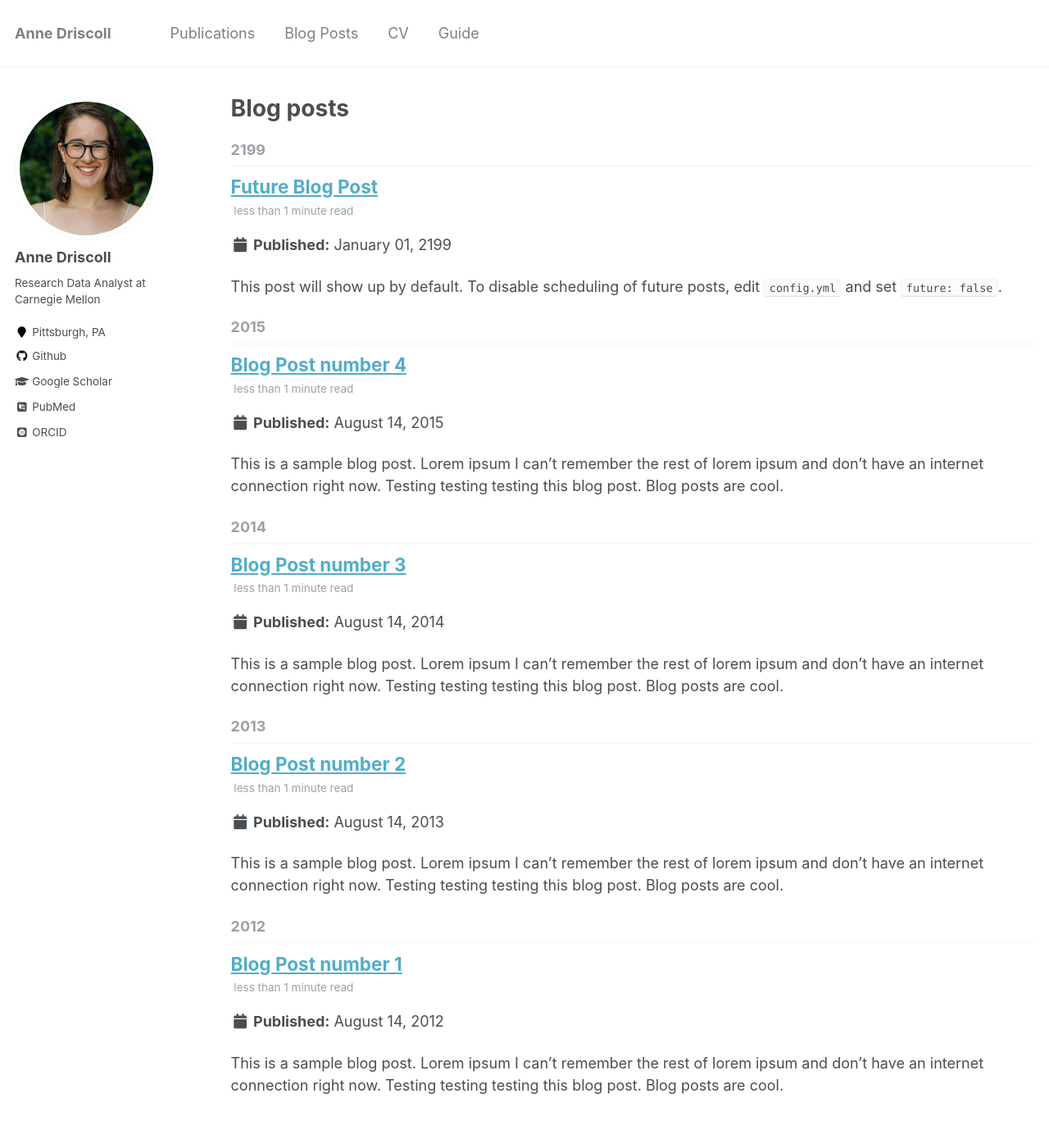
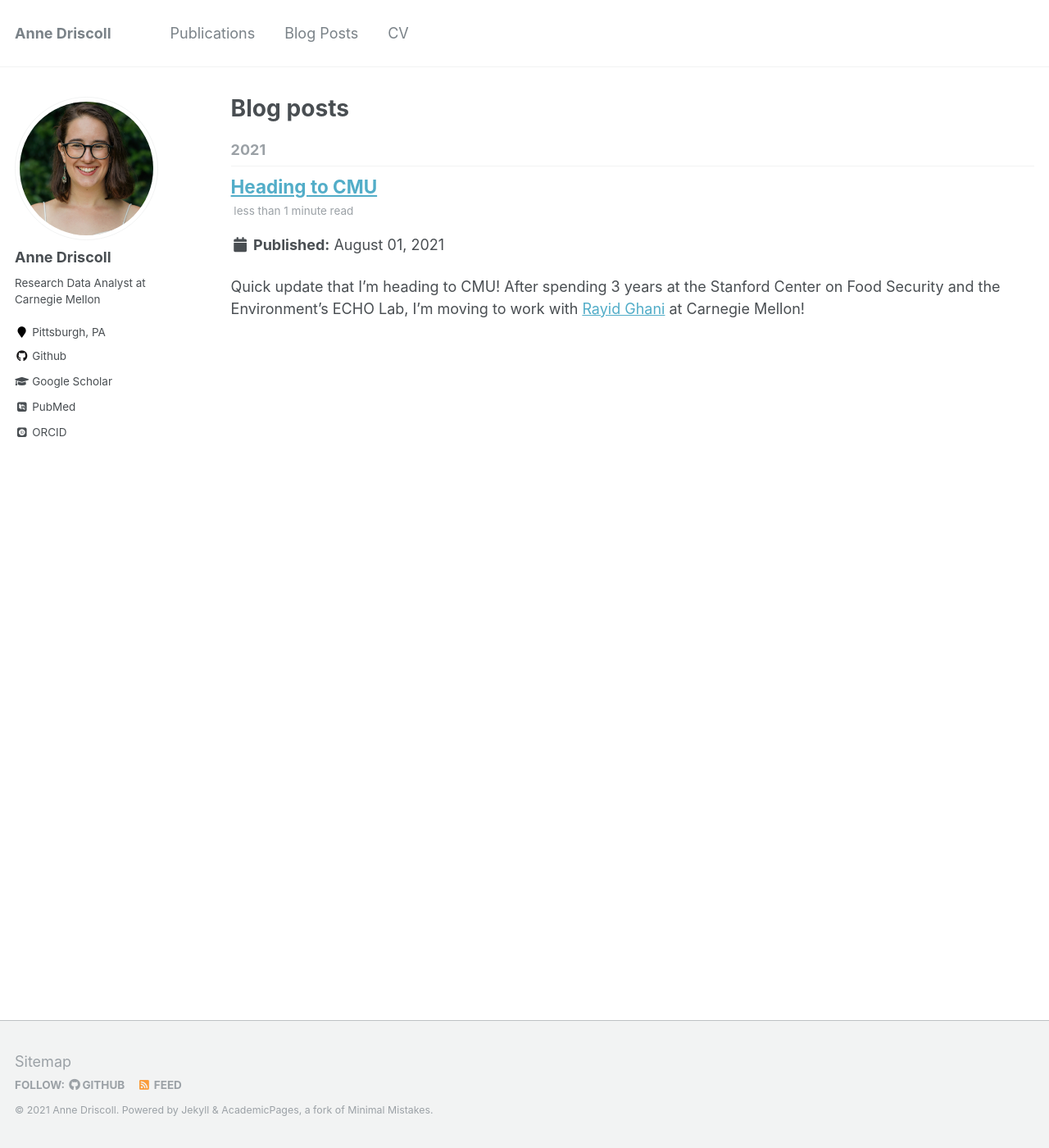
Before and after one commit to amd112/amd112.github.io, a Jekyll site: the page built from _pages/year-archive.html, in a window 1280 px wide and 1400 px high. Shown: the whole window at 82% size. Built offline with Jekyll 4.4.1, drawn with Linux system fonts in a browser that asks for light colours; some web fonts are replaced.

Commit message:
quick nav update

```diff
--- a/_data/navigation.yml
+++ b/_data/navigation.yml
@@ -8,6 +8,3 @@ main:
 
   - title: "CV"
     url: /cv/
-
-  - title: "Guide"
-    url: /markdown/
--- a/_posts/2012-08-14-blog-post-1.md
+++ /dev/null
@@ -1,20 +0,0 @@
----
-title: 'Blog Post number 1'
-date: 2012-08-14
-permalink: /posts/2012/08/blog-post-1/
-tags:
-  - cool posts
-  - category1
-  - category2
----
-
-This is a sample blog post. Lorem ipsum I can't remember the rest of lorem ipsum and don't have an internet connection right now. Testing testing testing this blog post. Blog posts are cool.
-
-Headings are cool
-======
-
-You can have many headings
-======
-
-Aren't headings cool?
-------
--- a/_posts/2013-08-14-blog-post-2.md
+++ /dev/null
@@ -1,20 +0,0 @@
----
-title: 'Blog Post number 2'
-date: 2013-08-14
-permalink: /posts/2013/08/blog-post-2/
-tags:
-  - cool posts
-  - category1
-  - category2
----
-
-This is a sample blog post. Lorem ipsum I can't remember the rest of lorem ipsum and don't have an internet connection right now. Testing testing testing this blog post. Blog posts are cool.
-
-Headings are cool
-======
-
-You can have many headings
-======
-
-Aren't headings cool?
-------
--- a/_posts/2014-08-14-blog-post-3.md
+++ /dev/null
@@ -1,20 +0,0 @@
----
-title: 'Blog Post number 3'
-date: 2014-08-14
-permalink: /posts/2014/08/blog-post-3/
-tags:
-  - cool posts
-  - category1
-  - category2
----
-
-This is a sample blog post. Lorem ipsum I can't remember the rest of lorem ipsum and don't have an internet connection right now. Testing testing testing this blog post. Blog posts are cool.
-
-Headings are cool
-======
-
-You can have many headings
-======
-
-Aren't headings cool?
-------
--- /dev/null
+++ b/_posts/2021-08-01-cmu.md
@@ -0,0 +1,11 @@
+---
+title: 'Heading to CMU'
+date: 2021-08-01
+permalink: /posts/2020/08/cmu/
+tags:
+  - career
+---
+
+Quick update that I'm heading to CMU! After spending 3 years at the Stanford Center on Food Security and the Environment's ECHO Lab, I'm moving to work with [Rayid Ghani](http://www.rayidghani.com/#about) at Carnegie Mellon!
+
+Looking forward to getting to know everyone there, explore a new city, and exciting new research challenges.
--- a/_posts/2199-01-01-future-post.md
+++ /dev/null
@@ -1,11 +0,0 @@
----
-title: 'Future Blog Post'
-date: 2199-01-01
-permalink: /posts/2012/08/blog-post-4/
-tags:
-  - cool posts
-  - category1
-  - category2
----
-
-This post will show up by default. To disable scheduling of future posts, edit `config.yml` and set `future: false`.
```
Also changed, not shown: _pages/about.md (+2 -4 lines), _pages/cv.md (+4 -4 lines), _posts/2015-08-14-blog-post-4.md (deleted, +0 -20 lines).
